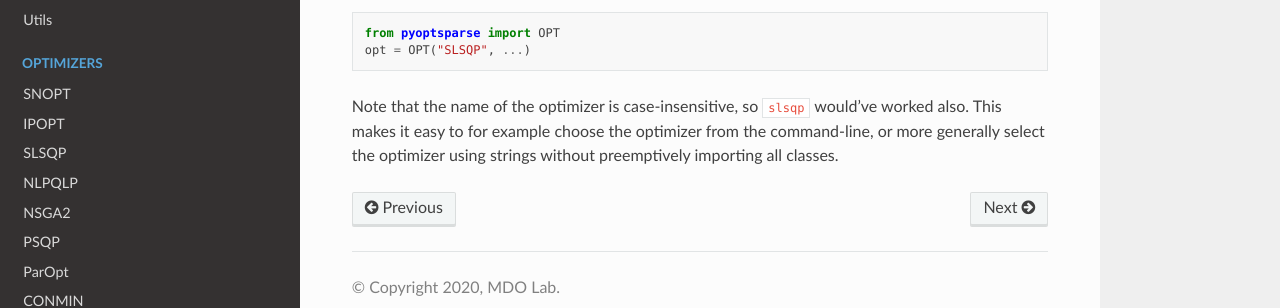
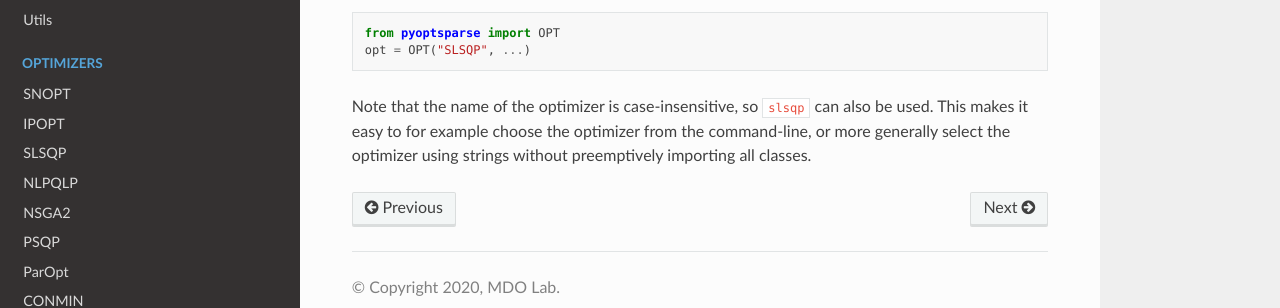
Before and after one commit to mdolab/pyoptsparse, a Sphinx documentation site: the page built from doc/guide.rst, in a window 1280 px wide and 900 px high, scrolled down 4537 px. Shown: the part 543-851 px from the top of the window. Built offline with Sphinx 7.4.7 and the Read the Docs theme 2.0.0, drawn with Linux system fonts in a browser that asks for light colours.

Commit message:
Update guide.rst

```diff
--- a/doc/guide.rst
+++ b/doc/guide.rst
@@ -216,5 +216,5 @@ It accepts a string argument in addition to the usual options, and instantiates
   from pyoptsparse import OPT
   opt = OPT("SLSQP", ...)
 
-Note that the name of the optimizer is case-insensitive, so ``slsqp`` would've worked also.
+Note that the name of the optimizer is case-insensitive, so ``slsqp`` can also be used.
 This makes it easy to for example choose the optimizer from the command-line, or more generally select the optimizer using strings without preemptively importing all classes.
```
